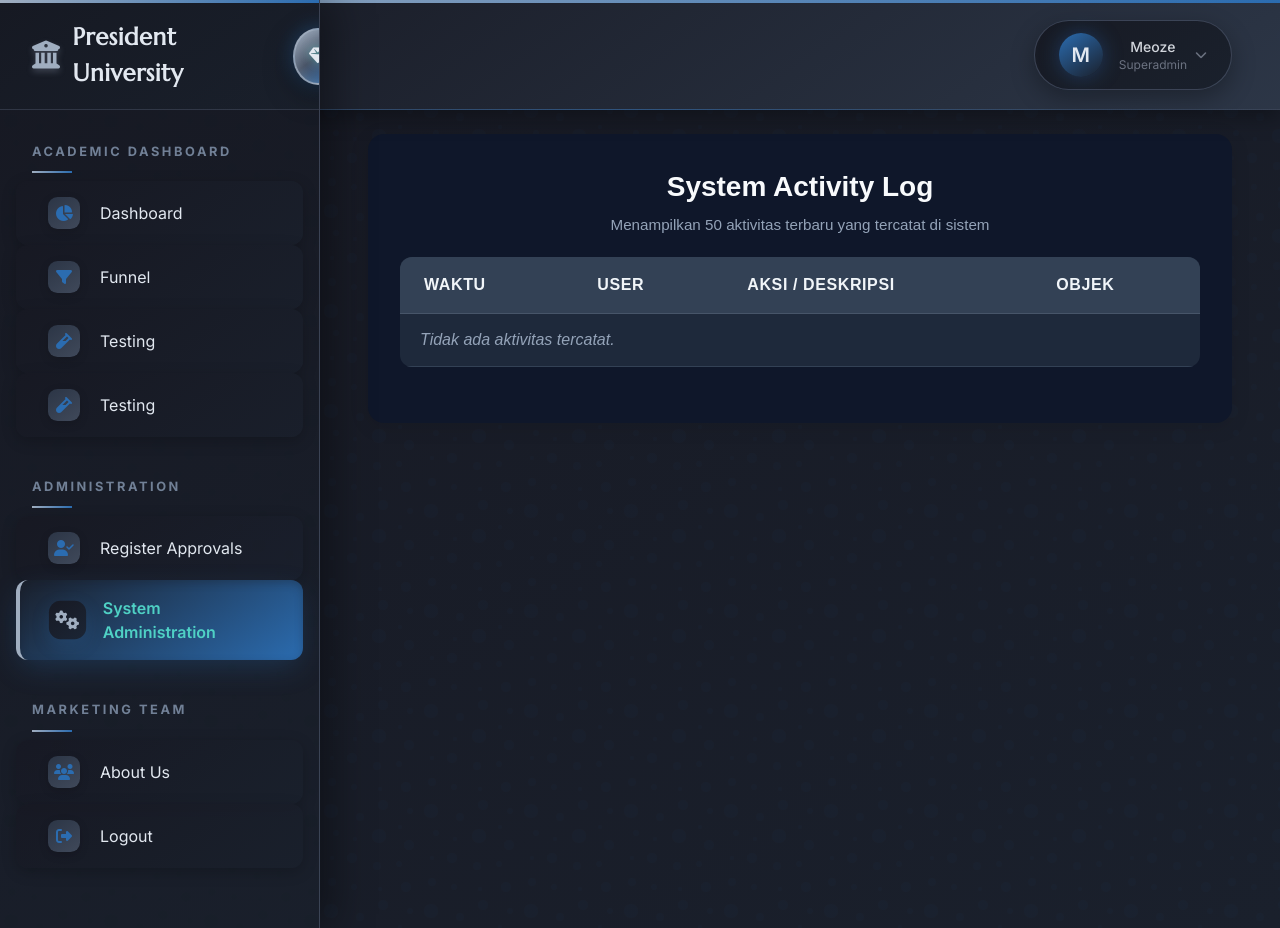
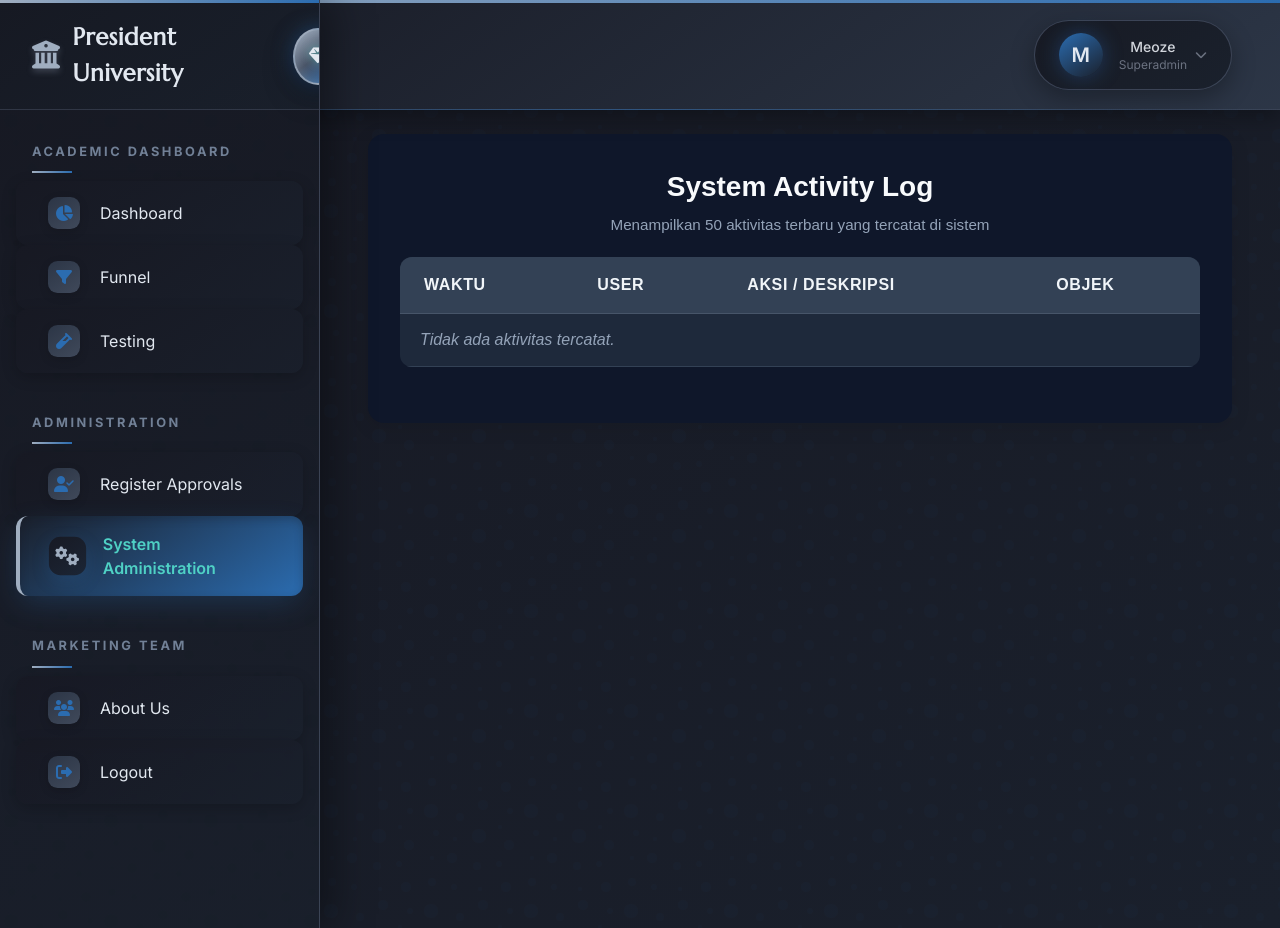
Before and after one commit to Meozee/marketing_president_project_S6, a Django app: page /administration/logs/ in a window 1280 px wide. Run offline with Django 5.2, Linux system fonts and the light colour scheme; a user stored in the database is signed in; data comes from the database, SQL or seed files in the repository; data that the repository does not hold is empty; some libraries are stand-ins or nearby versions.

Commit message:
nih yg mau direvisi

```diff
--- a/marketing_president_project/templates/base.html
+++ b/marketing_president_project/templates/base.html
@@ -648,10 +648,10 @@
                         <div class="icon"><i class="fas fa-filter"></i></div>
                         <span>Funnel</span>
                     </a>
-                    <a href="{% url 'testing:testing' %}" class="sidebar-link">
+                    {% comment %} <a href="{% url 'testing:testing' %}" class="sidebar-link">
                         <div class="icon"><i class="fas fa-vial"></i></div>
                         <span>Testing</span>
-                    </a>
+                    </a> {% endcomment %}
                     <a href="{% url 'testing2:testing2' %}" class="sidebar-link">
                         <div class="icon"><i class="fas fa-vial"></i></div>
                         <span>Testing</span>
```
Also changed, not shown: 1 other file.
